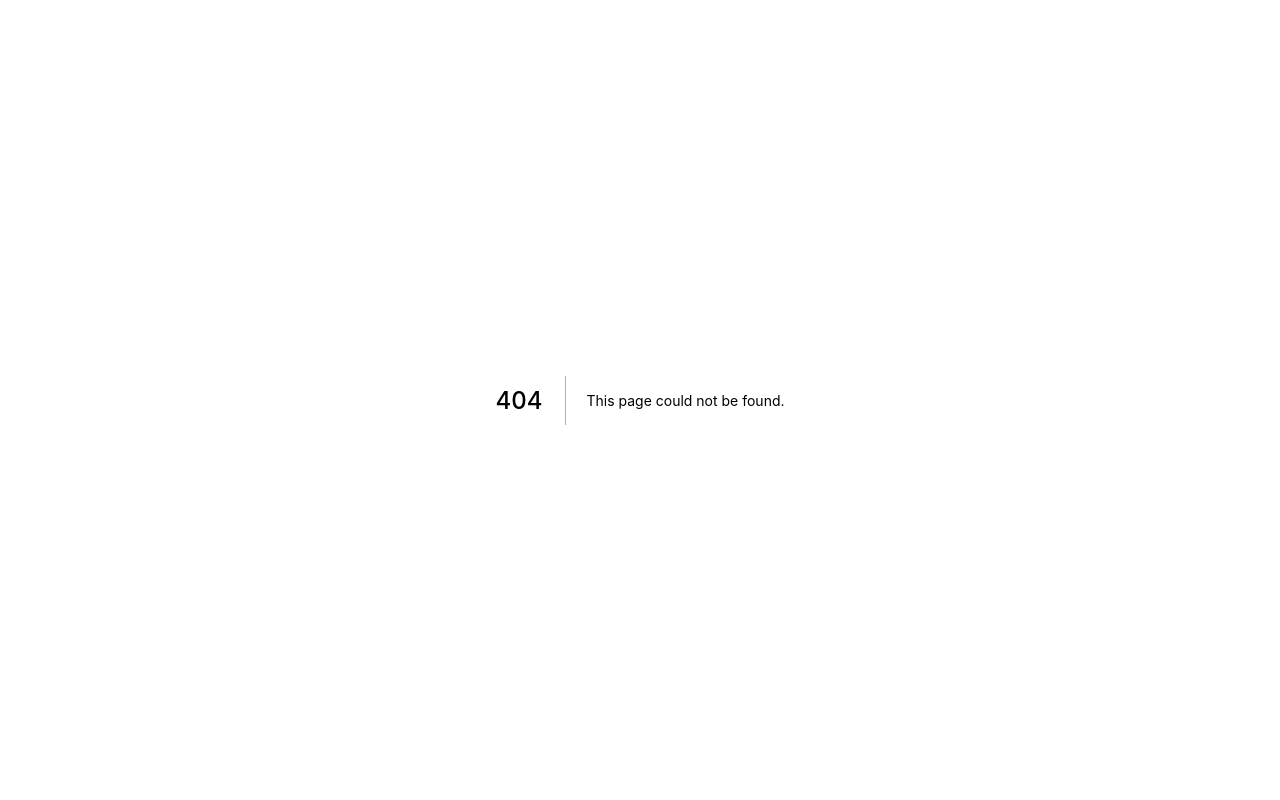
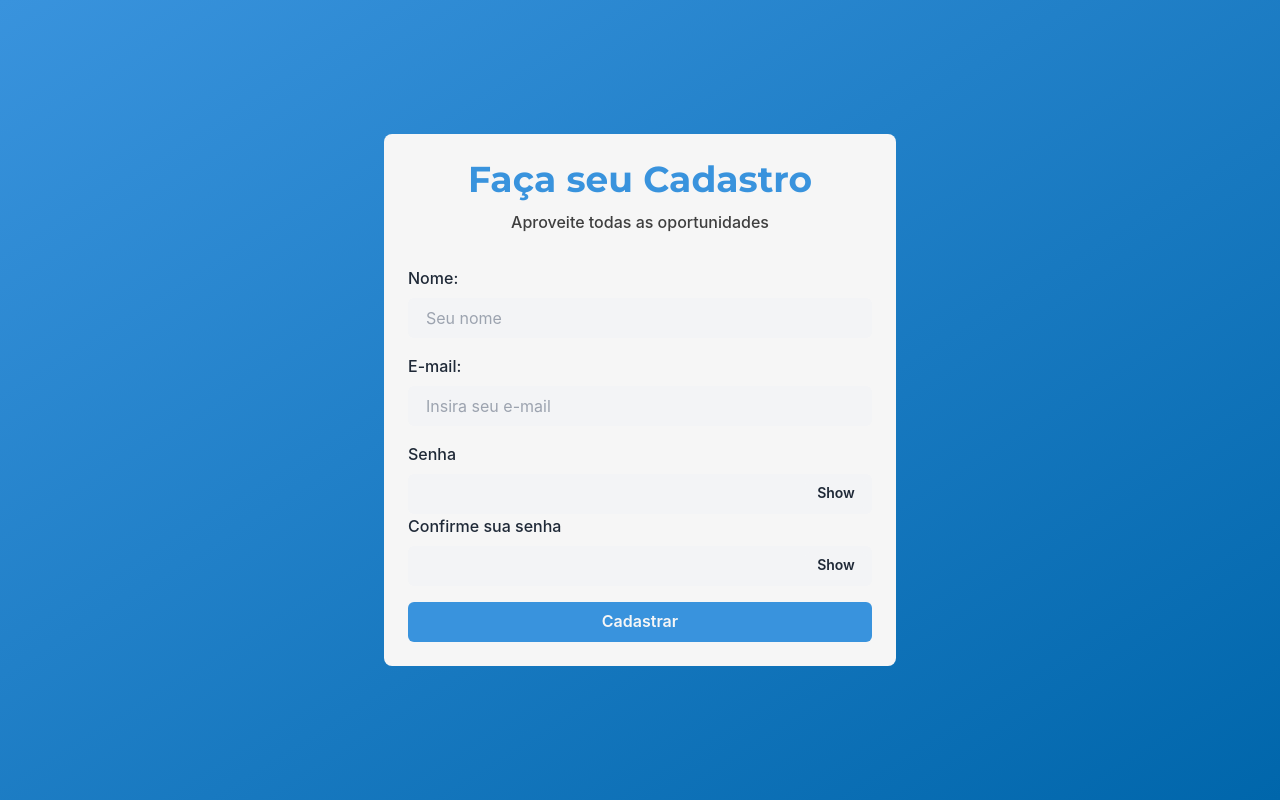
Before and after one commit to GustavoMont/service-market, a Next.js app: page /signup in a window 1280 px wide. Before the commit this address had no page. Built offline with nearby package versions, Linux system fonts and the light colour scheme.

Commit message:
start sign up

```diff
--- /dev/null
+++ b/components/Form/Input.tsx
@@ -0,0 +1,25 @@
+import {
+  Input as ChakraInput,
+  FormControl,
+  FormErrorMessage,
+  FormLabel,
+  InputProps,
+} from "@chakra-ui/react";
+
+interface Props extends InputProps {
+  hasError?: boolean;
+  validationMessage?: string;
+  label: string;
+}
+
+function Input({ hasError, label, validationMessage, ...props }: Props) {
+  return (
+    <FormControl isInvalid={hasError}>
+      <FormLabel>{label}</FormLabel>
+      <ChakraInput {...props} />
+      {hasError && <FormErrorMessage>{validationMessage}</FormErrorMessage>}
+    </FormControl>
+  );
+}
+
+export default Input;
--- a/components/Form/PasswordInput.tsx
+++ b/components/Form/PasswordInput.tsx
@@ -15,12 +15,7 @@ function PasswordInput(props: PasswordInputProps) {
 
   return (
     <InputGroup size="md">
-      <Input
-        pr="4.5rem"
-        type={show ? "text" : "password"}
-        placeholder="Insira sua senha"
-        {...props}
-      />
+      <Input pr="4.5rem" type={show ? "text" : "password"} {...props} />
       <InputRightElement width="4.5rem">
         <Button h="1.75rem" size="sm" onClick={handleClick}>
           {show ? "Hide" : "Show"}
--- /dev/null
+++ b/components/common/Button.tsx
@@ -0,0 +1,64 @@
+import {
+  ButtonProps as ChakraProps,
+  Button as ChackraButton,
+} from "@chakra-ui/react";
+import React from "react";
+
+type buttonColorType = "dark" | "light" | "common" | "none";
+
+interface ButtonProps extends ChakraProps {
+  colorType: buttonColorType;
+}
+
+function handleHoverColor(buttonColorType: buttonColorType, color?: string) {
+  if (!color) {
+    return "primary";
+  }
+  switch (buttonColorType) {
+    case "dark":
+      return color.replace("dark", "light");
+    case "common":
+      return `dark_${color}`;
+    case "light":
+      return color.replace("light", "dark");
+    default:
+      return "primary";
+  }
+}
+
+function Button({ colorType, ...props }: ButtonProps) {
+  const { variant, color, bg } = props;
+
+  function BaseButton(props: any) {
+    return (
+      <ChackraButton {...props} _active={{ transform: "scale(.9)" }}>
+        {props.children}
+      </ChackraButton>
+    );
+  }
+
+  if (variant === "ghost") {
+    return (
+      <BaseButton
+        {...props}
+        _hover={{ color: handleHoverColor(colorType, color?.toString()) }}
+      >
+        {props.children}
+      </BaseButton>
+    );
+  } else if (variant === "solid") {
+    return (
+      <BaseButton
+        {...props}
+        _hover={{
+          backgroundColor: handleHoverColor(colorType, bg?.toString()),
+        }}
+      >
+        {props.children}
+      </BaseButton>
+    );
+  }
+  return <ChackraButton {...props}>{props.children}</ChackraButton>;
+}
+
+export default Button;
--- a/data/context/UserContext.ts
+++ b/data/context/UserContext.ts
@@ -1,11 +1,15 @@
+import Token from "models/Token";
 import User from "models/User";
 import { createContext } from "react";
 
 interface UserContextProps {
   user: User | null;
-  setUserByToken?: (token: string) => void;
+  login: (data: Token) => void;
 }
 
-const UserContext = createContext<UserContextProps>({ user: null });
+const UserContext = createContext<UserContextProps>({
+  user: null,
+  login: (data) => {},
+});
 
 export default UserContext;
--- a/data/provider/UserProvider.tsx
+++ b/data/provider/UserProvider.tsx
@@ -2,17 +2,24 @@ import UserContext from "data/context/UserContext";
 import User from "models/User";
 import React, { useState } from "react";
 import { decodeJwt, JWTPayload } from "jose";
+import { setCookie } from "nookies";
+import { useRouter } from "next/router";
 
 interface UserJwt extends JWTPayload, User {}
 
 export default function UserProvider({ children }: any) {
   const [user, setUser] = useState<User | null>(null);
-  function setUserByToken(token: string) {
-    const user = decodeJwt(token);
+  const router = useRouter();
+
+  function login(data: { access: string }) {
+    const user = decodeJwt(data.access);
+    setCookie(null, "access", data.access);
     setUser({ ...(user as unknown as User) });
+    router.push("/");
   }
+
   return (
-    <UserContext.Provider value={{ user, setUserByToken }}>
+    <UserContext.Provider value={{ user, login }}>
       {children}
     </UserContext.Provider>
   );
--- a/pages/login.tsx
+++ b/pages/login.tsx
@@ -2,7 +2,6 @@ import React, { useState, ChangeEvent } from "react";
 import Body from "../components/common/Body";
 import WhiteCard from "../components/common/WhiteCard";
 import {
-  Button,
   Heading,
   Input,
   InputGroup,
@@ -16,6 +15,7 @@ import { setCookie } from "nookies";
 import Token from "models/Token";
 import { useRouter } from "next/router";
 import useUser from "data/hooks/useUser";
+import Button from "@/components/common/Button";
 
 interface LoginFields {
   email: string;
@@ -23,7 +23,7 @@ interface LoginFields {
 }
 
 function Login() {
-  const { setUserByToken } = useUser();
+  const { login } = useUser();
   const [loginFields, setLoginFields] = useState<LoginFields>({
     email: "",
     password: "",
@@ -43,10 +43,8 @@ function Login() {
     e.preventDefault();
     try {
       const { data } = await api.post<Token>("/clients/login", loginFields);
-      setCookie(null, "access", data.access);
-      setUserByToken && setUserByToken(data.access);
       clearFields();
-      router.push("/");
+      login(data);
     } catch (error) {}
   }
 
@@ -82,6 +80,7 @@ function Login() {
                 </InputGroup>
                 <PasswordInput
                   variant={"filled"}
+                  placeholder="Insira sua senha"
                   onChange={onChange}
                   name="password"
                   value={loginFields.password}
@@ -92,17 +91,29 @@ function Login() {
                   </Text>
                 </Link>
                 <Button
-                  _hover={{ background: "dark_primary" }}
+                  colorType="common"
                   color={"white"}
                   loadingText="Submitting"
                   variant="solid"
                   bg={"primary"}
-                  className="bg-primary"
                   type="submit"
                 >
                   Fazer login
                 </Button>
               </form>
+              <Button
+                colorType="common"
+                color={"primary"}
+                variant={"ghost"}
+                display="block"
+                marginX="auto"
+                marginY={"2"}
+                onClick={() => {
+                  router.push("signup");
+                }}
+              >
+                Criar Conta
+              </Button>
             </div>
           </Stack>
         </WhiteCard>
--- /dev/null
+++ b/pages/signup.tsx
@@ -0,0 +1,161 @@
+import Body from "@/components/common/Body";
+import Button from "@/components/common/Button";
+import WhiteCard from "@/components/common/WhiteCard";
+import Input from "@/components/Form/Input";
+import PasswordInput from "@/components/Form/PasswordInput";
+import {
+  FormControl,
+  FormErrorMessage,
+  FormLabel,
+  Heading,
+  InputGroup,
+  Stack,
+  Text,
+} from "@chakra-ui/react";
+import api from "config/axios";
+import useUser from "data/hooks/useUser";
+import Token from "models/Token";
+import { useRouter } from "next/router";
+import React, { ChangeEvent, useState } from "react";
+
+interface FormFields {
+  name: string;
+  email: string;
+  password: string;
+  confirmPassword: string;
+}
+interface FormValidation {
+  name: boolean;
+  email: boolean;
+  password: boolean;
+}
+
+function Signup() {
+  const { login } = useUser();
+  const [formFields, setFormFields] = useState<FormFields>({
+    confirmPassword: "",
+    email: "",
+    name: "",
+    password: "",
+  });
+  const [fieldsValidation, setFieldsValidation] = useState<FormValidation>({
+    email: false,
+    name: false,
+    password: false,
+  });
+
+  function onChange(e: ChangeEvent<HTMLInputElement>) {
+    const target = e.target;
+    setFormFields((fields) => ({
+      ...fields,
+      [target.name]: target.value,
+    }));
+  }
+
+  async function onSubmit(e: any) {
+    e.preventDefault();
+    type keys = keyof typeof formFields;
+    let canRequest = true;
+    Object.keys(formFields).forEach((key) => {
+      if (Object.keys(fieldsValidation).includes(key)) {
+        setFieldsValidation((fields) => ({
+          ...fields,
+          [key]: formFields[key as keys] === "",
+        }));
+        canRequest = canRequest && !(formFields[key as keys] === "");
+      }
+    });
+    if (canRequest) {
+      try {
+        const { data } = await api.post<Token>("/clients", formFields);
+        login(data);
+      } catch (error) {}
+    }
+  }
+
+  return (
+    <Body className="bg-gradient-to-tl from-dark_primary to-primary flex items-center justify-center">
+      <main className="w-full">
+        <WhiteCard className="max-w-lg md:max-w-lg mx-auto md:p-6">
+          <Stack spacing={8}>
+            <div className="text-center">
+              <Heading as="h3" size="xl" color="primary">
+                Faça seu Cadastro
+              </Heading>
+              <Text
+                fontWeight={500}
+                fontSize="md"
+                className="mt-2"
+                color="light_black"
+              >
+                Aproveite todas as oportunidades
+              </Text>
+            </div>
+            <div id="login-container">
+              <form className="flex flex-col gap-4" onSubmit={onSubmit}>
+                <InputGroup>
+                  <Input
+                    hasError={fieldsValidation.name}
+                    label="Nome:"
+                    variant={"filled"}
+                    placeholder="Seu nome"
+                    type={"name"}
+                    name={"name"}
+                    value={formFields.name}
+                    onChange={onChange}
+                    validationMessage="Campo obrigatório"
+                  />
+                </InputGroup>
+                <InputGroup>
+                  <Input
+                    hasError={fieldsValidation.email}
+                    label="E-mail:"
+                    variant={"filled"}
+                    placeholder="Insira seu e-mail"
+                    type={"email"}
+                    name={"email"}
+                    value={formFields.email}
+                    onChange={onChange}
+                    validationMessage="Campo obrigatório"
+                  />
+                </InputGroup>
+                <FormControl isInvalid={fieldsValidation.password}>
+                  <FormLabel>Senha</FormLabel>
+                  <PasswordInput
+                    variant={"filled"}
+                    onChange={onChange}
+                    name="password"
+                    value={formFields.password}
+                  />
+                  <FormLabel>Confirme sua senha</FormLabel>
+                  <PasswordInput
+                    variant={"filled"}
+                    onChange={onChange}
+                    name="confirmPassword"
+                    value={formFields.confirmPassword}
+                  />
+                  {fieldsValidation.password && (
+                    <FormErrorMessage>Campo obrigatório</FormErrorMessage>
+                  )}
+                </FormControl>
+
+                <Button
+                  colorType="common"
+                  color={"white"}
+                  loadingText="Submitting"
+                  variant="solid"
+                  bg={"primary"}
+                  type="submit"
+                >
+                  Cadastrar
+                </Button>
+              </form>
+            </div>
+          </Stack>
+        </WhiteCard>
+      </main>
+    </Body>
+  );
+}
+
+export default Signup;
```
